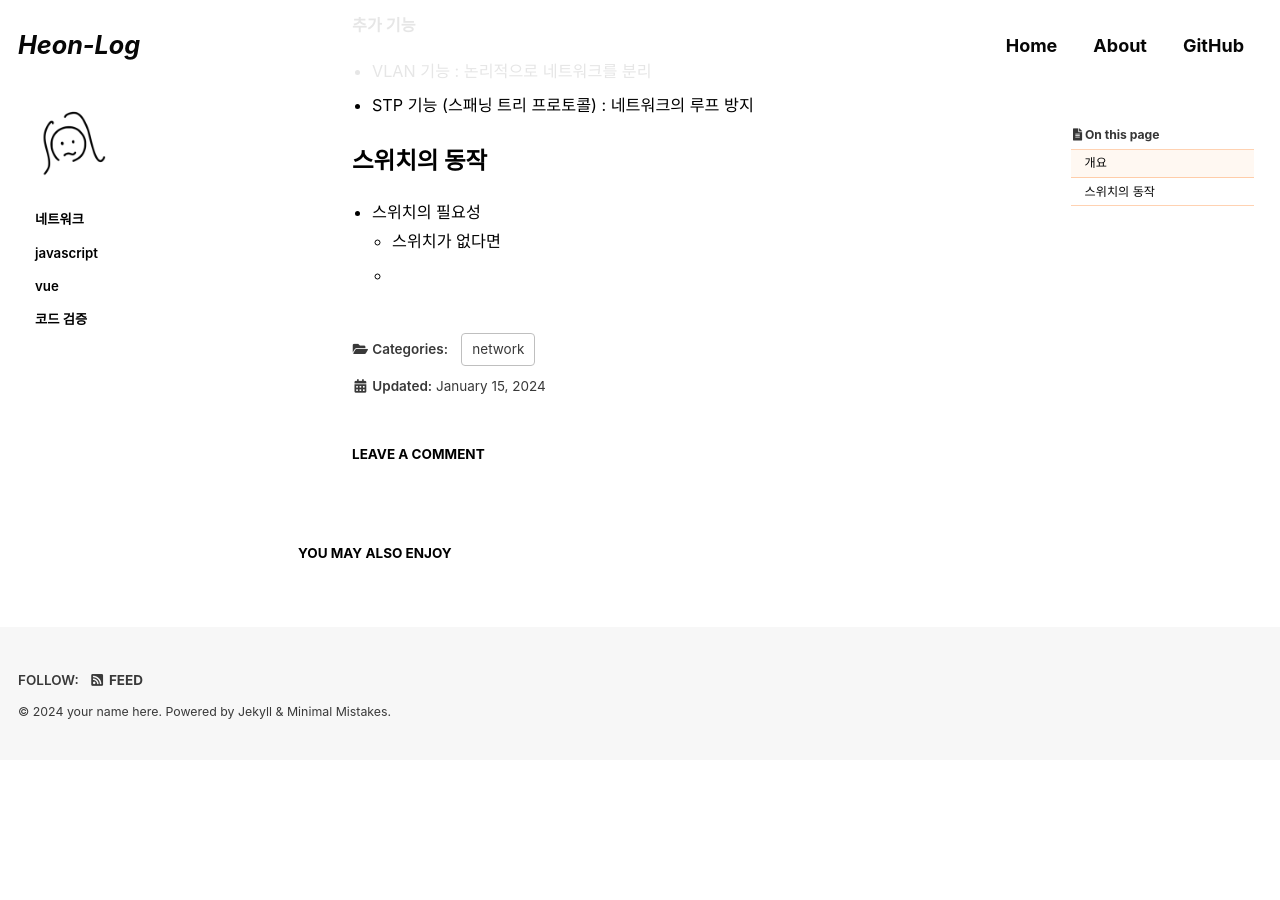
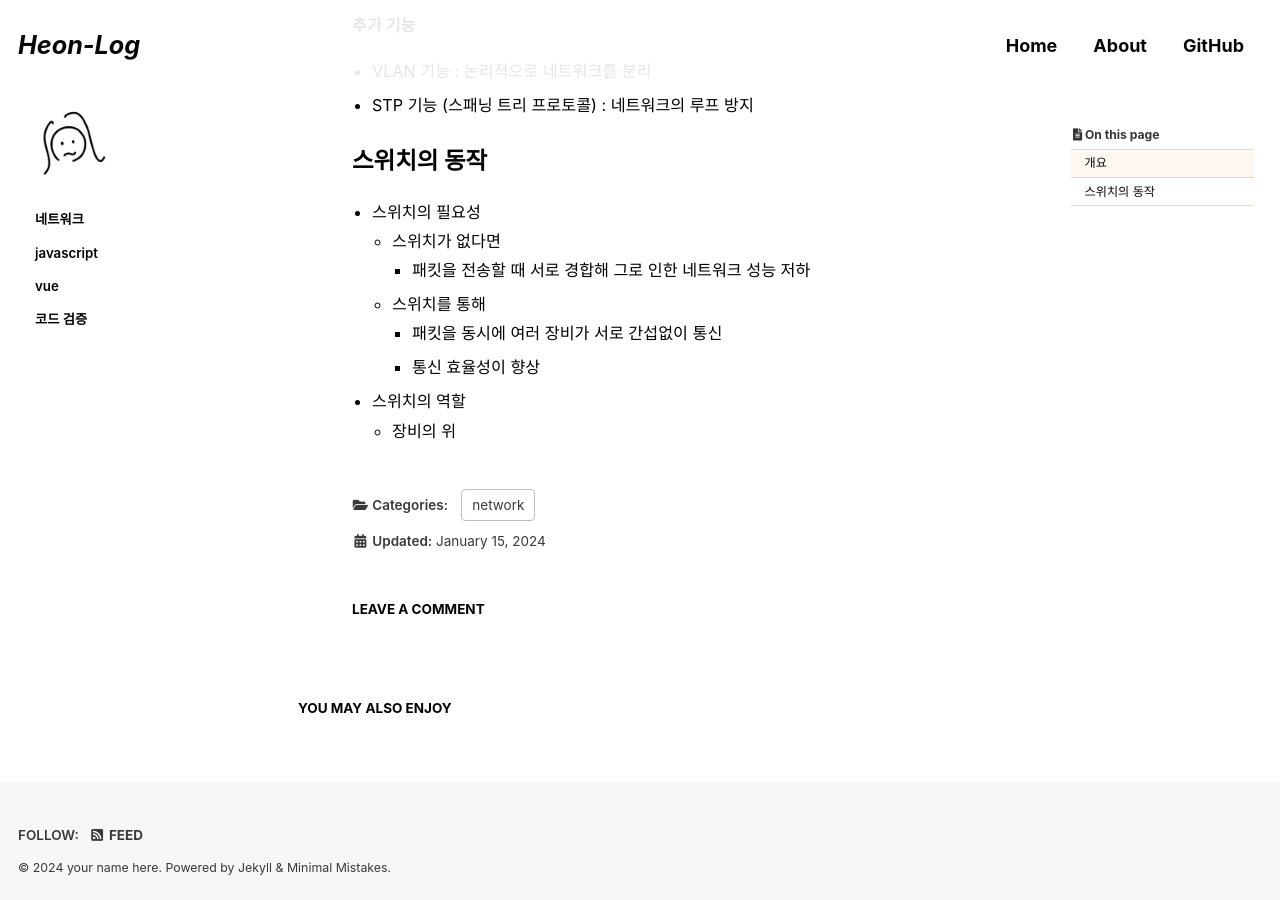
Before and after one commit to choiiis/minimal-mistakes-choiiis-customized, a Jekyll site: the page built from _posts/2024-01-15-network-switch.md, in a window 1280 px wide and 900 px high, scrolled down 573 px. Built offline with Jekyll 4.4.1, drawn with Linux system fonts in a browser that asks for light colours; cached includes are drawn as plain includes; some web fonts are replaced; comment, search, counter and statistics services are not loaded; before the commit the page ends 1333 px from its top, so only the background shows below that.

Commit message:
_posts/2024-01-15-network-switch.md updated from https://stackedit.io/

```diff
--- a/_posts/2024-01-15-network-switch.md
+++ b/_posts/2024-01-15-network-switch.md
@@ -35,8 +35,13 @@ published: true
 
 * 스위치의 필요성
 	* 스위치가 없다면
-	*
+		* 패킷을 전송할 때 서로 경합해 그로 인한 네트워크 성능 저하
+	* 스위치를 통해
+		* 패킷을 동시에 여러 장비가 서로 간섭없이 통신
+		* 통신 효율성이 향상
+* 스위치의 역할
+	* 장비의 위
 
 <!--stackedit_data:
-eyJoaXN0b3J5IjpbLTI1MDM0OTgyNV19
+eyJoaXN0b3J5IjpbLTQwMzEyNTkwM119
 -->
```
